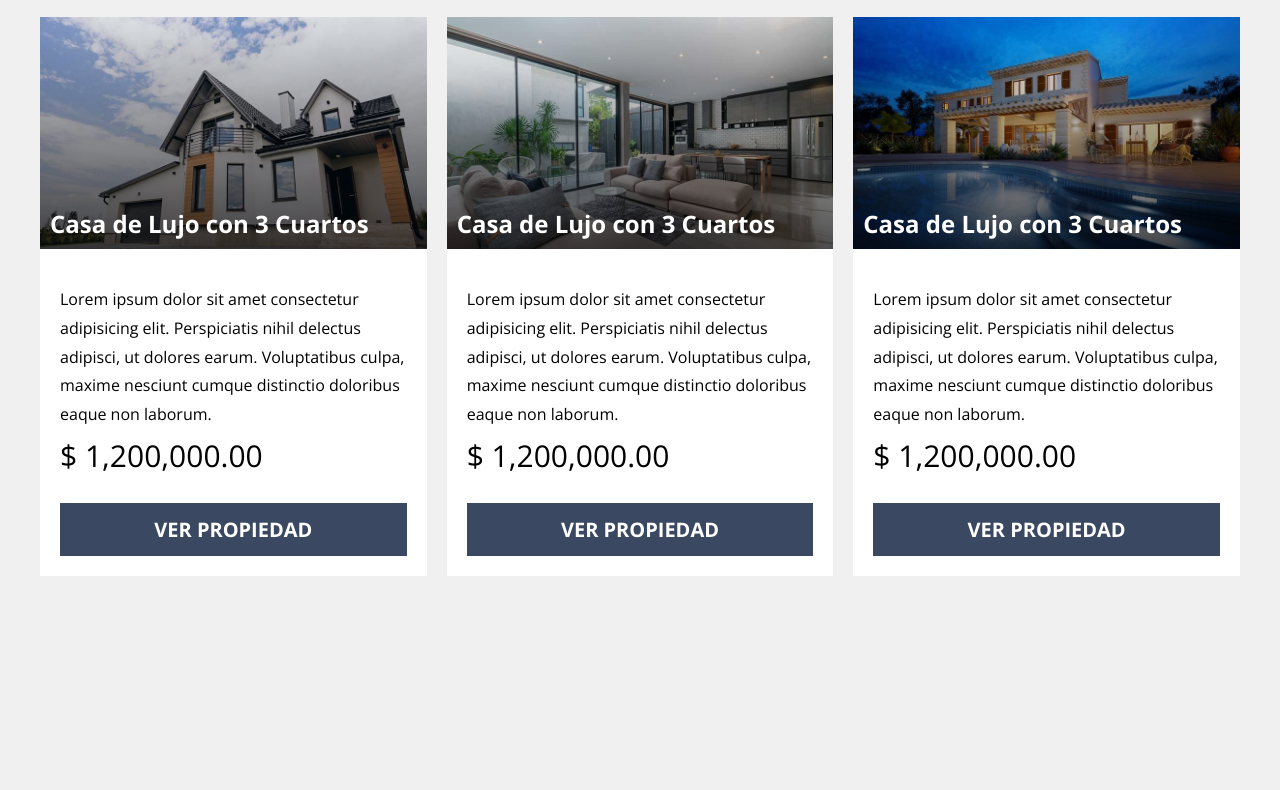
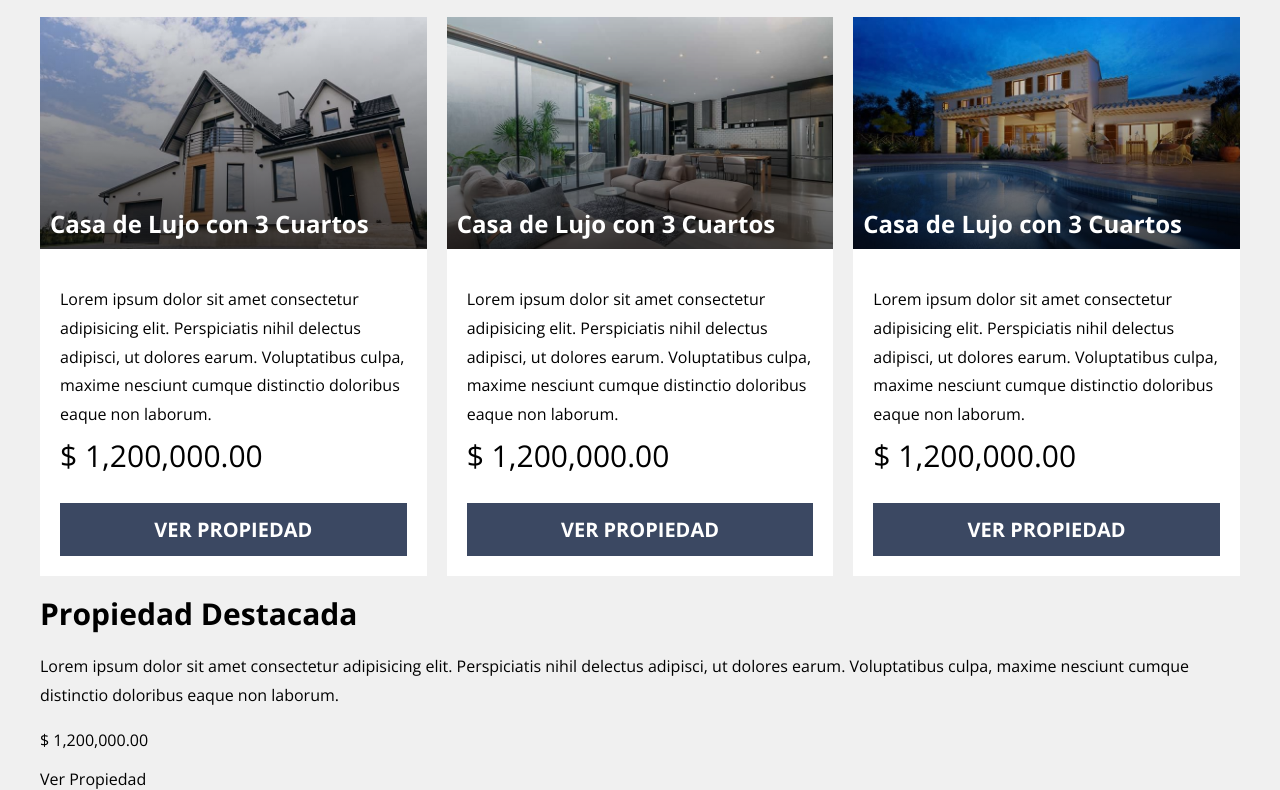
Before and after one commit to HugoAvila-Dev/realState, a website: page index.html in a window 1280 px wide. Shown: the part 1399-2189 px from the top of the page. Before the commit the page ends 1975 px from the top, so only its background shows below. Drawn offline with nearby package versions, Linux system fonts and the light colour scheme.

Commit message:
html propiedad destacada

```diff
--- a/index.html
+++ b/index.html
@@ -111,8 +111,18 @@
                 </div>
             </div> <!--.propiedad-->
         </div>
-
     </main>
+    <section class="destacada">
+        <div class="destacada__grid contenedor">
+            <div class="destacada__contenido">
+                <h3 class="destacada__heading">Propiedad Destacada</h3>
+                <p class="destacada__texto">Lorem ipsum dolor sit amet consectetur adipisicing elit.
+                    Perspiciatis nihil delectus adipisci, ut dolores earum. Voluptatibus culpa,
+                    maxime nesciunt cumque distinctio doloribus eaque non laborum.</p>
+                    <p class="destacada__precio">$ 1,200,000.00</p>
+                    <a class="destacada__enlace" href="#">Ver Propiedad</a>
+                </div>
+        </div>
+    </section>
 </body>
-
 </html>
```
